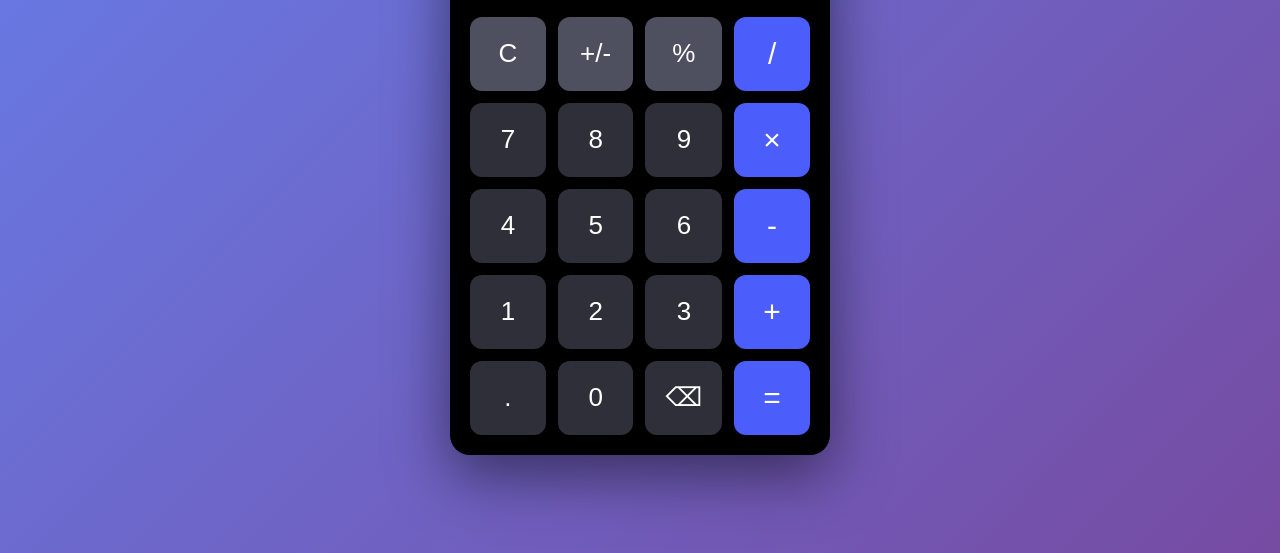
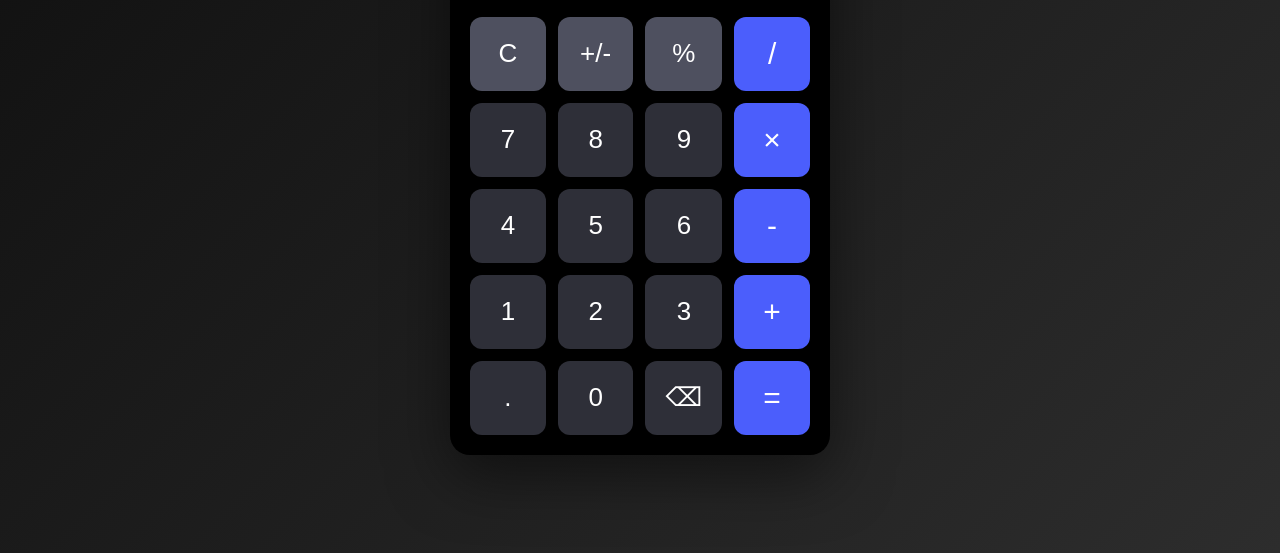
Before and after one commit to Jawad-Nassiri/js-projects, a plain HTML site: page calculator/index.html in a window 1280 px wide. Shown: the part 247-800 px from the top of the page. Drawn offline with Linux system fonts and the light colour scheme.

Commit message:
change body background color

```diff
--- a/calculator/style.css
+++ b/calculator/style.css
@@ -12,7 +12,10 @@ body {
   justify-content: center;
   align-items: center;
   min-height: 100vh;
-  background: linear-gradient(135deg, #667eea 0%, #764ba2 100%);
+  background: linear-gradient(135deg, #0f0f0f 0%, #2d2d2d 100%);
+
+
+
 }
 
 .calculator {
```
